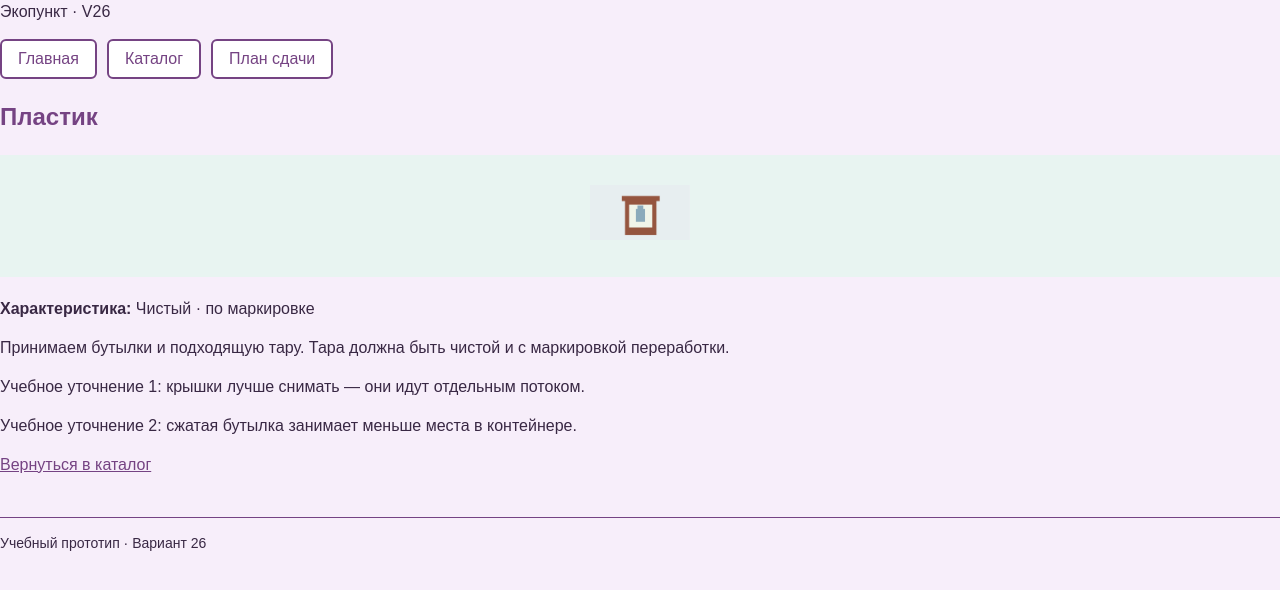
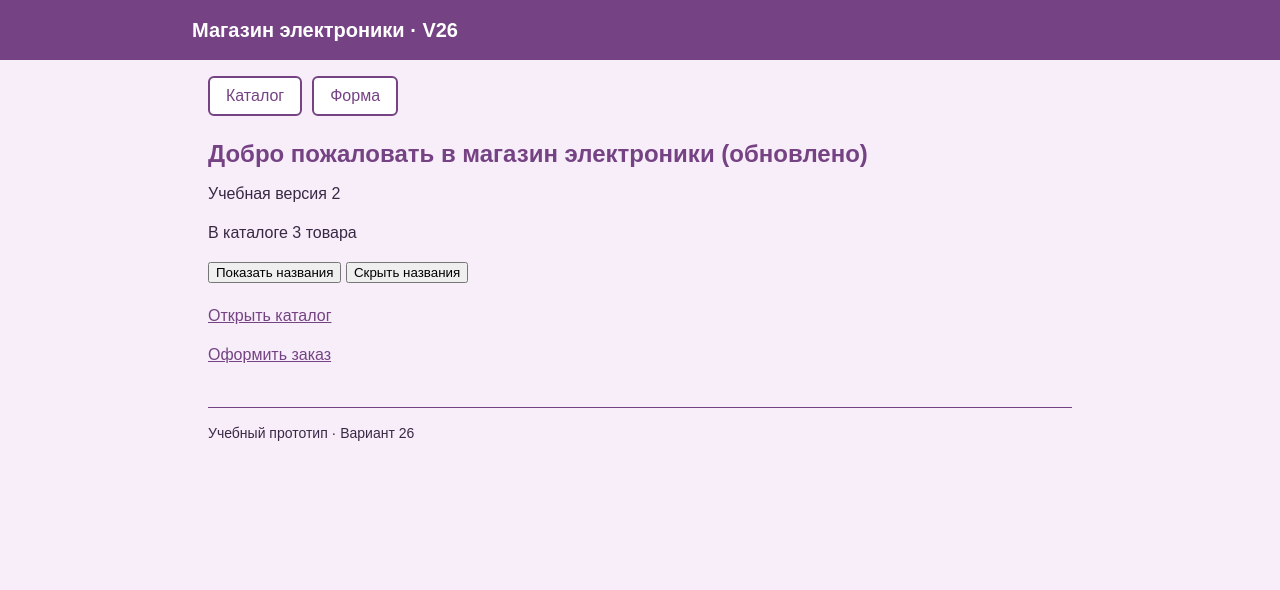
Before and after one commit to ouldextolleds478-bot/S7, a plain HTML site: page item.html in a window 1280 px wide. Drawn offline with Linux system fonts and the light colour scheme.

Commit message:
Update item.html

```diff
--- a/item.html
+++ b/item.html
@@ -3,49 +3,49 @@
 <head>
   <meta charset="UTF-8">
   <meta name="viewport" content="width=device-width, initial-scale=1.0">
-  <title>Пластик — Экопункт · V26</title>
+  <title>Магазин электроники · V26</title>
   <link rel="stylesheet" href="style.css">
-  <!-- Добавлено для PWA (для единообразия с другими страницами) -->
+  <!-- Добавлено для PWA -->
   <link rel="manifest" href="manifest.webmanifest">
   <meta name="theme-color" content="#24547a">
 </head>
 <body>
-  <div class="top-bar">
-    <p>Экопункт · V26</p>
-  </div>
+  <header>
+    <p>Магазин электроники · V26</p>
+  </header>
 
-  <div class="container">
+  <main class="page">
     <nav>
-      <a href="index.html">Главная</a>
       <a href="catalog.html">Каталог</a>
-      <a href="form.html">План сдачи</a>
+      <a href="form.html">Форма</a>
     </nav>
 
-    <main>
-      <h1>Пластик</h1>
+    <h1>Добро пожаловать в магазин электроники (обновлено)</h1>
+    <p>Учебная версия 2</p>
 
-      <div class="hero-image">
-        <img src="images/item1.png" alt="Пластик">
-      </div>
+    <!-- Шаг 3: Абзац для статуса и счетчика -->
+    <p id="status" role="status"></p>
 
-      <p><strong>Характеристика:</strong> Чистый · по маркировке</p>
+    <!-- Шаг 5 + Доп. задание 1: Кнопки и список -->
+    <button id="show-names" type="button">Показать названия</button>
+    <button id="hide-names" type="button">Скрыть названия</button>
+    <ul id="names" style="display: none;"></ul> <!-- Список изначально скрыт -->
 
-      <p>Принимаем бутылки и подходящую тару. Тара должна быть чистой и с маркировкой переработки.</p>
-      <p>Учебное уточнение 1: крышки лучше снимать — они идут отдельным потоком.</p>
-      <p>Учебное уточнение 2: сжатая бутылка занимает меньше места в контейнере.</p>
-
-      <p><a href="catalog.html">Вернуться в каталог</a></p>
-    </main>
+    <div class="main-actions" style="margin-top: 20px;">
+      <a href="catalog.html">Открыть каталог</a>
+      <a href="form.html">Оформить заказ</a>
+    </div>
 
     <footer>
       <p>Учебный прототип · Вариант 26</p>
     </footer>
-  </div>
+  </main>
 
+  <script src="catalog.js" defer></script>
   <!-- Регистрация Service Worker -->
   <script>
     if ("serviceWorker" in navigator) {
-      navigator.serviceWorker.register("./sw.js").catch((error) => {
+      navigator.serviceWorker.register("./sw.js").catch(function (error) {
         console.error("Не удалось зарегистрировать service worker:", error);
       });
     }
```
